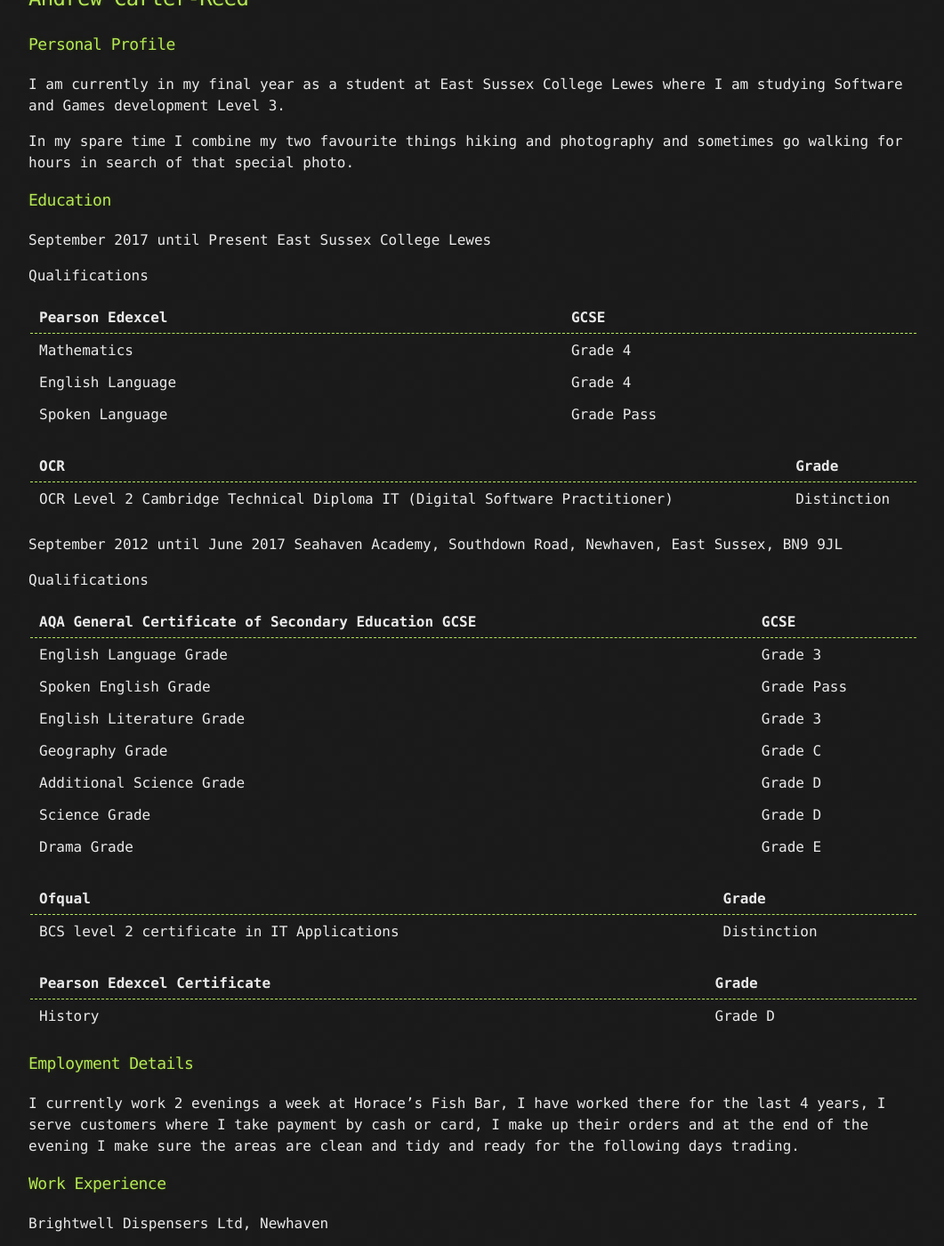
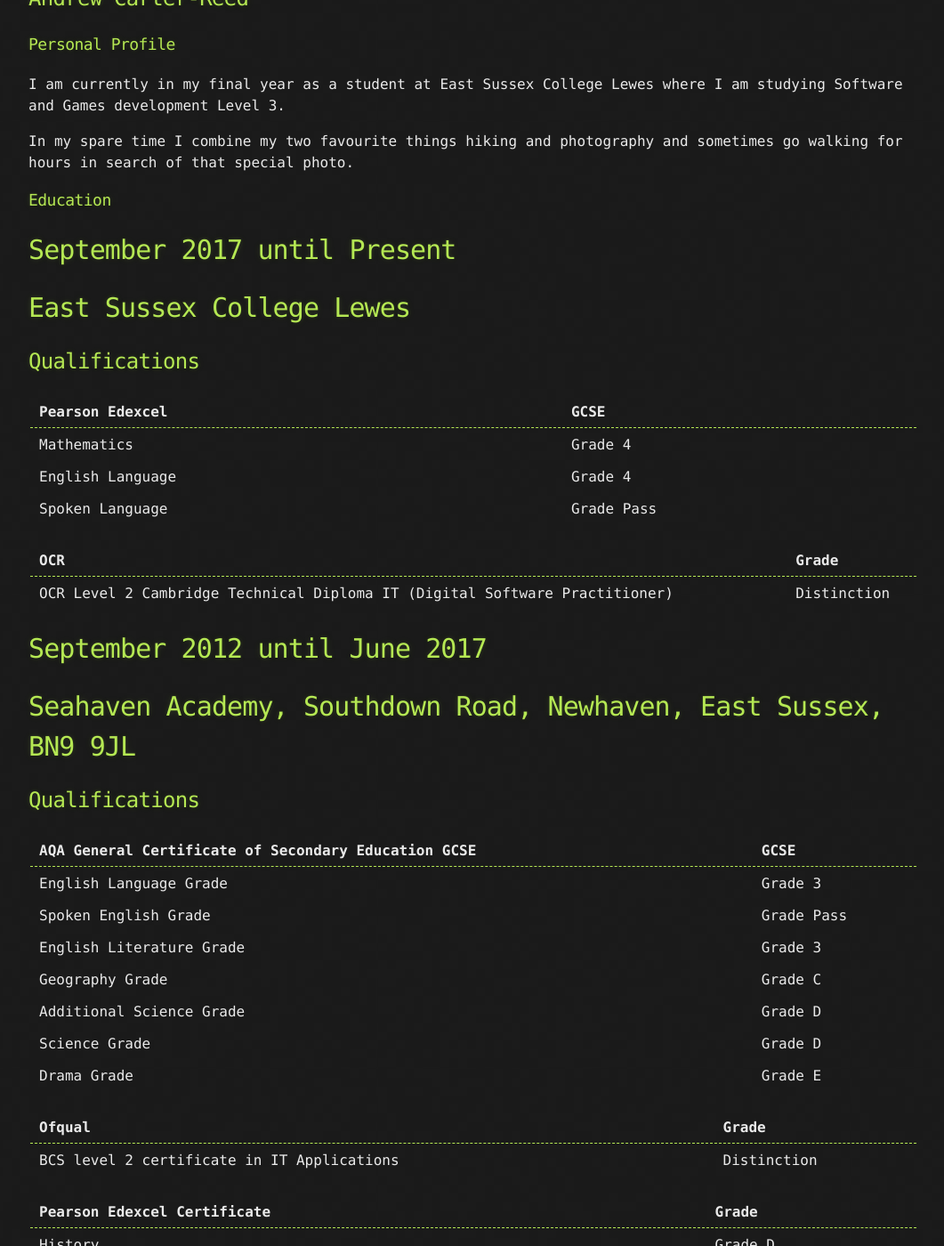
Before and after one commit to OFGAMINGXV/Portfolio, a Jekyll site: the page built from cv.md, in a window 1280 px wide and 1400 px high, scrolled down 396 px. Shown: the whole window at 89% size, without its empty margins (108-1169 px from the left). Built offline with Jekyll 4.4.1, drawn with Linux system fonts in a browser that asks for light colours; our own code applies the rules of GitHub Pages for plain Markdown files; the repository's description, which GitHub fills in, is left out; some of the changed text lies outside the part shown.

Commit message:
Update cv.md

```diff
--- a/cv.md
+++ b/cv.md
@@ -9,10 +9,9 @@ In my spare time I combine my two favourite things hiking and photography and so
 
 ### Education
 
-September 2017 until Present
-East Sussex College Lewes
-
-Qualifications
+# September 2017 until Present
+# East Sussex College Lewes
+## Qualifications
 
 | Pearson Edexcel   | GCSE       |
 |-------------------|------------|
@@ -24,10 +23,10 @@ Qualifications
 |----------------------------------------------------------------------------|-------------|
 | OCR Level 2 Cambridge Technical Diploma IT (Digital Software Practitioner) | Distinction |
 
-September 2012 until June 2017
-Seahaven Academy, Southdown Road, Newhaven, East Sussex, BN9 9JL
 
-Qualifications
+# September 2012 until June 2017
+# Seahaven Academy, Southdown Road, Newhaven, East Sussex, BN9 9JL
+## Qualifications
 
 | AQA General Certificate of Secondary Education GCSE | GCSE        |
 |-----------------------------------------------------|-------------|
```
Also changed, not shown: other parts of cv.md (+4 -0 lines).
